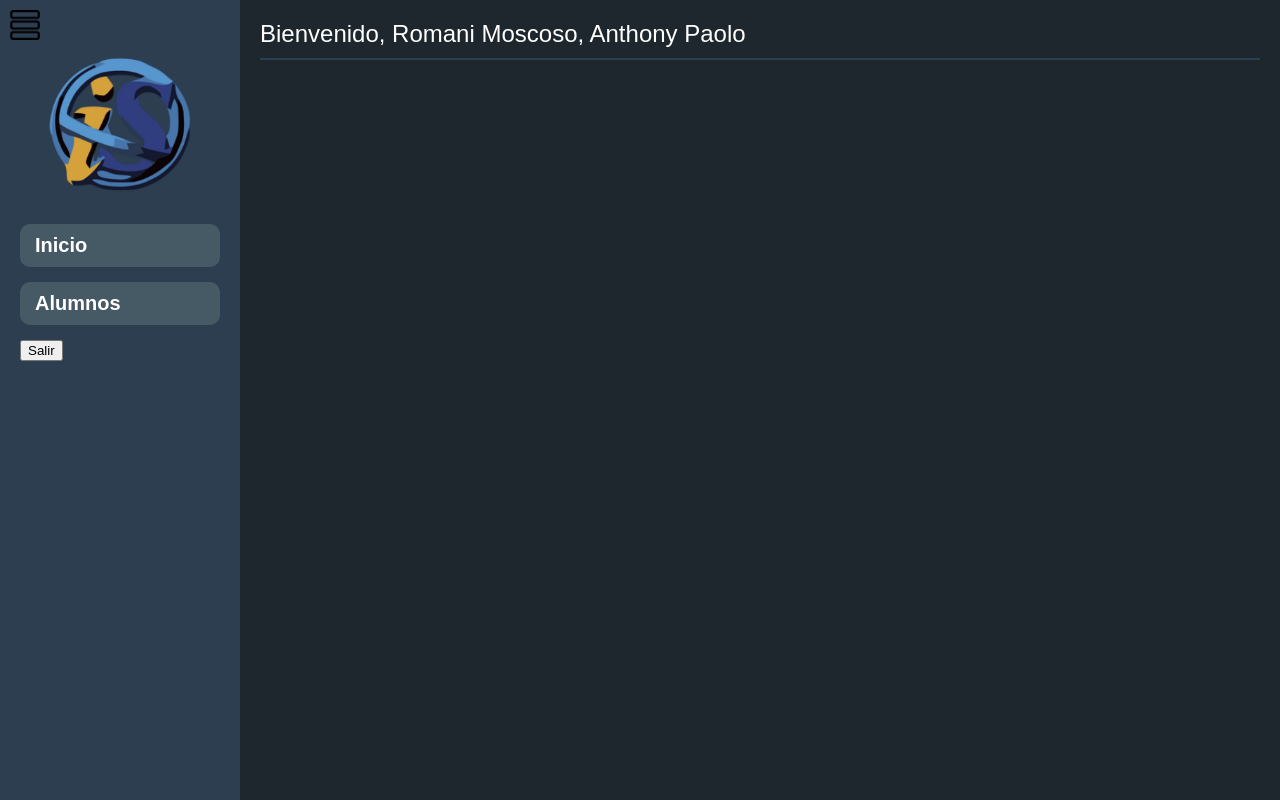
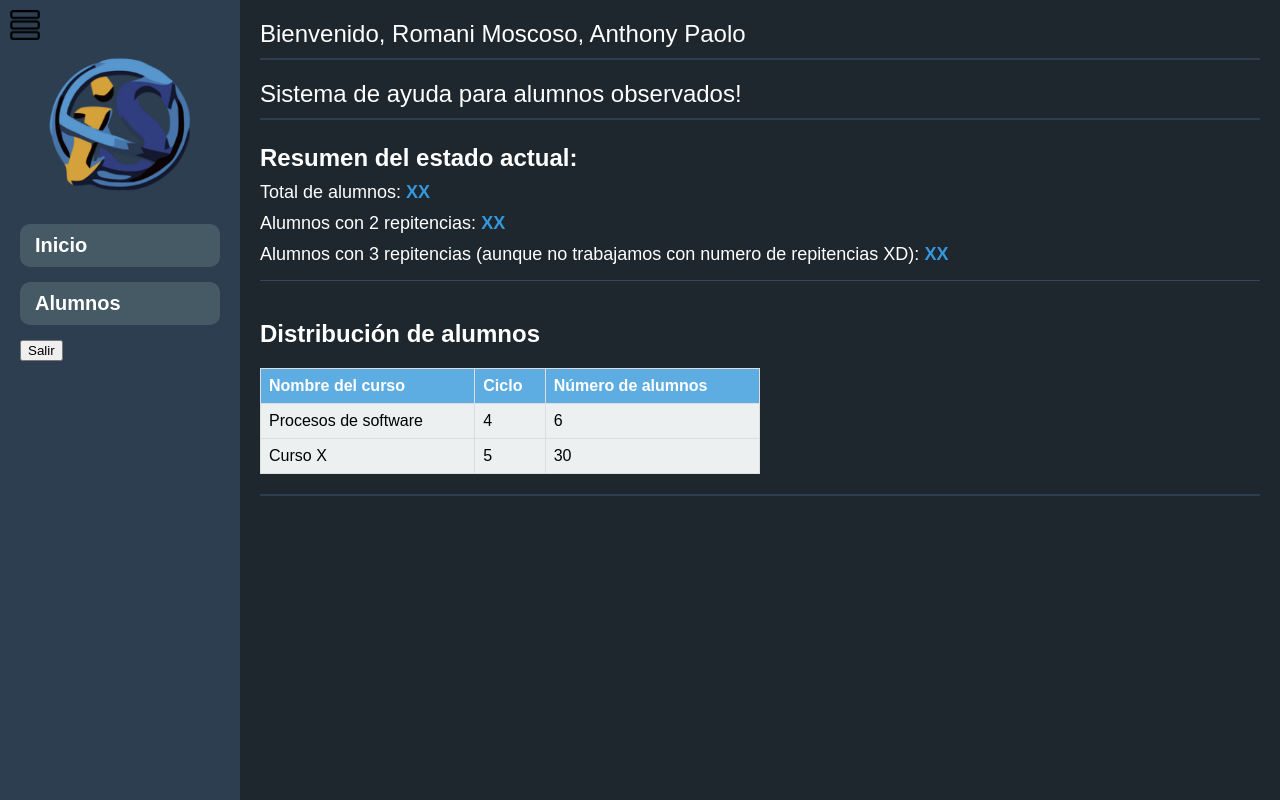
Before and after one commit to EdgarCTN/Grupo-2-Procesos-de-software, a PHP site: page /dashboard_tutor.php in a window 1280 px wide. Run offline with PHP 8.4, Linux system fonts and the light colour scheme; a user stored in the database is signed in.

Commit message:
Update dashboard_tutor.php

```diff
--- a/dashboard_tutor.php
+++ b/dashboard_tutor.php
@@ -18,7 +18,6 @@ if (!isset($_SESSION['loggedin']) || $_SESSION['loggedin'] !== true) {
             margin: 0;
             padding: 0;
             background-color: #1e272e; /* Cambiar el color de fondo a azul oscuro */
-
         }
         .container {
             display: flex;
@@ -92,6 +91,59 @@ if (!isset($_SESSION['loggedin']) || $_SESSION['loggedin'] !== true) {
             padding-bottom: 10px;
             color: #fff; /* Cambiar el color del texto a blanco */
         }
+        .status-summary {
+            margin-bottom: 20px;
+            border-bottom: 2px solid #2c3e50;
+            padding-bottom: 20px;
+            color: #fff; /* Cambiar el color del texto a blanco */
+        }
+        .status-summary h3 {
+            font-size: 1.5em; /* Ajustar el tamaño del encabezado */
+            margin-bottom: 10px;
+        }
+        .status-summary p {
+            font-size: 18px; /* Ajustar el tamaño del texto del resumen */
+            margin: 10px 0;
+        }
+        .status-summary p span {
+            font-weight: bold;
+            color: #3498db; /* Cambiar el color del número */
+        }
+        .status-summary .details {
+            margin-top: 15px;
+            border-top: 1px solid #34495e;
+            padding-top: 15px;
+            font-size: 16px;
+        }
+        .course-table {
+            margin-top: 20px;
+        }
+        .course-table table {
+            width: 50%;
+            border-collapse: collapse;
+        }
+        .course-table th, .course-table td {
+            border: 1px solid #ddd;
+            padding: 8px;
+            text-align: left;
+        }
+        .course-table th {
+            background-color: #3498db;
+            color: #fff; /* Cambiar el color del texto a blanco */
+        }
+        .course-table td {
+            background-color: #ecf0f1;
+            color: #000; /* Cambiar el color del texto a negro */
+        }
+        .course-table tr:hover {
+            background-color: #f5f5f5;
+        }
+        .course-table tr:first-child th {
+            background-color: #5DADE2; /* Celeste */
+        }
+        .course-table tr:first-child th {
+            color: #fff; /* Blanco */
+        }
         .menu-toggle {
             position: absolute;
             top: 10px;
@@ -126,6 +178,7 @@ if (!isset($_SESSION['loggedin']) || $_SESSION['loggedin'] !== true) {
         }
     </style>
 </head>
+
 <body>
     <div class="container">
         <div class="sidebar" id="sidebar">
@@ -142,6 +195,30 @@ if (!isset($_SESSION['loggedin']) || $_SESSION['loggedin'] !== true) {
             <?php
             if (isset($_SESSION['nombre'])) {
                 echo "<div class='welcome-message'>Bienvenido, " . $_SESSION['nombre'] . "</div>";
+
+                // Bienvenida al tutor
+                echo "<div class='welcome-message'>Sistema de ayuda para alumnos observados!</div>";
+
+                // Resumen del estado actual
+                echo "<div class='status-summary'>";
+                echo "<h3>Resumen del estado actual:</h3>";
+                echo "<p>Total de alumnos: <span>XX</span></p>";
+                echo "<p>Alumnos con 2 repitencias: <span>XX</span></p>";
+                echo "<p>Alumnos con 3 repitencias (aunque no trabajamos con numero de repitencias XD): <span>XX</span></p>";
+                // Puedes agregar más detalles según sea necesario
+                echo "<div class='details'><h3>Distribución de alumnos";
+                echo "</div>";
+
+                // Agregar la tabla de cursos y número de alumnos
+                echo "<div class='course-table'>";
+                echo "<table>";
+                echo "<tr><th>Nombre del curso</th><th>Ciclo </th><th>Número de alumnos</th></tr>";
+                echo "<tr><td>Procesos de software</td><td>4</td><td>6</td></tr>"; // Ejemplo de ciclo y datos
+                echo "<tr><td>Curso X</td><td>5</td><td>30</td></tr>"; // Ejemplo de ciclo y datos
+                // Puedes agregar más filas según sea necesario
+                echo "</table>";
+                echo "</div>";
+
             } else {
                 echo "<p>Por favor, inicia sesión para ver tus datos.</p>";
             }
@@ -165,15 +242,12 @@ if (!isset($_SESSION['loggedin']) || $_SESSION['loggedin'] !== true) {
             const sidebar = document.getElementById('sidebar');
             sidebar.classList.toggle('closed');
         }
-
         function showPopup() {
             document.getElementById('popup').style.display = 'block';
         }
-
         function hidePopup() {
             document.getElementById('popup').style.display = 'none';
         }
-
         function confirmLogout() {
             // Redirigir al usuario al login
             window.location.href = 'login.php';
```
